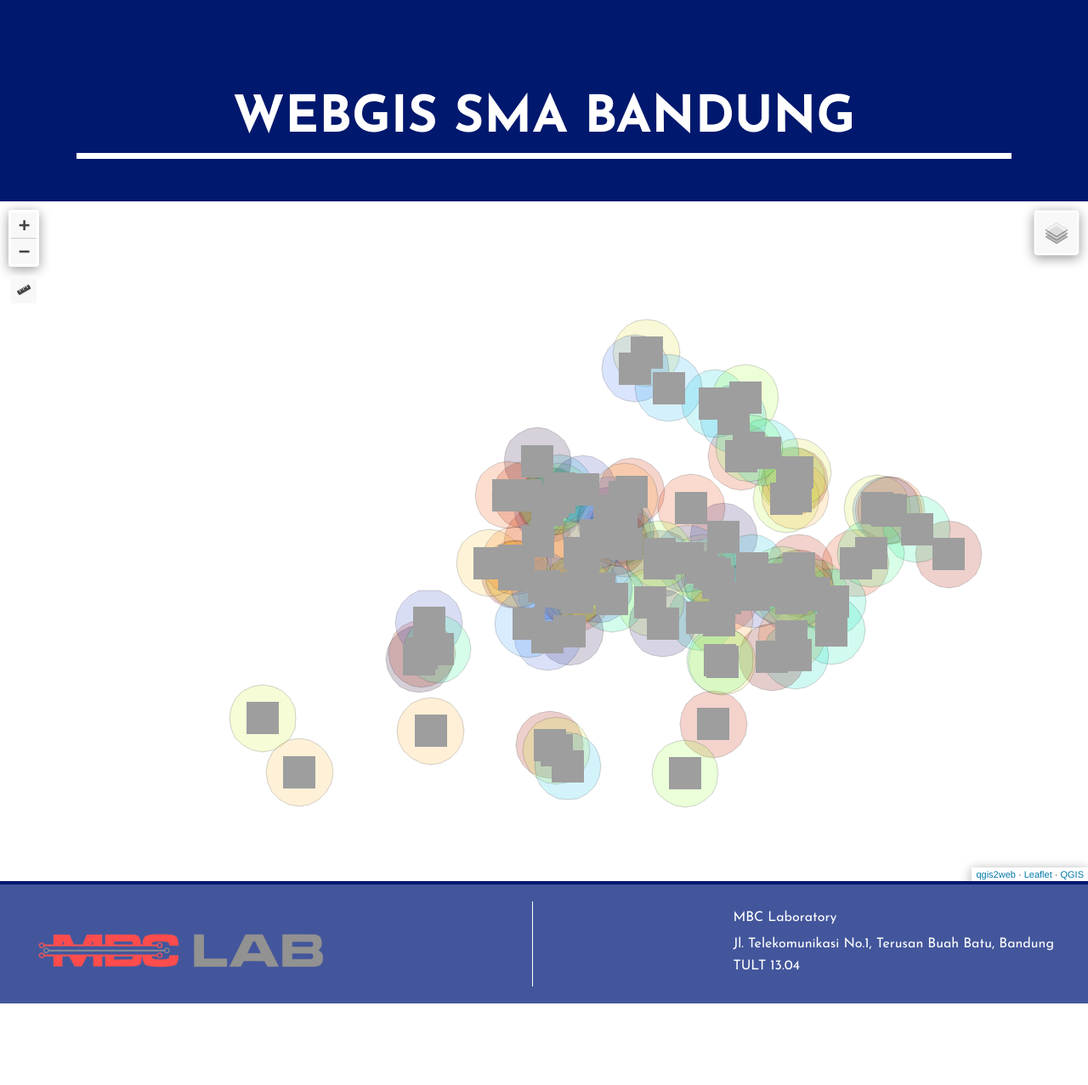
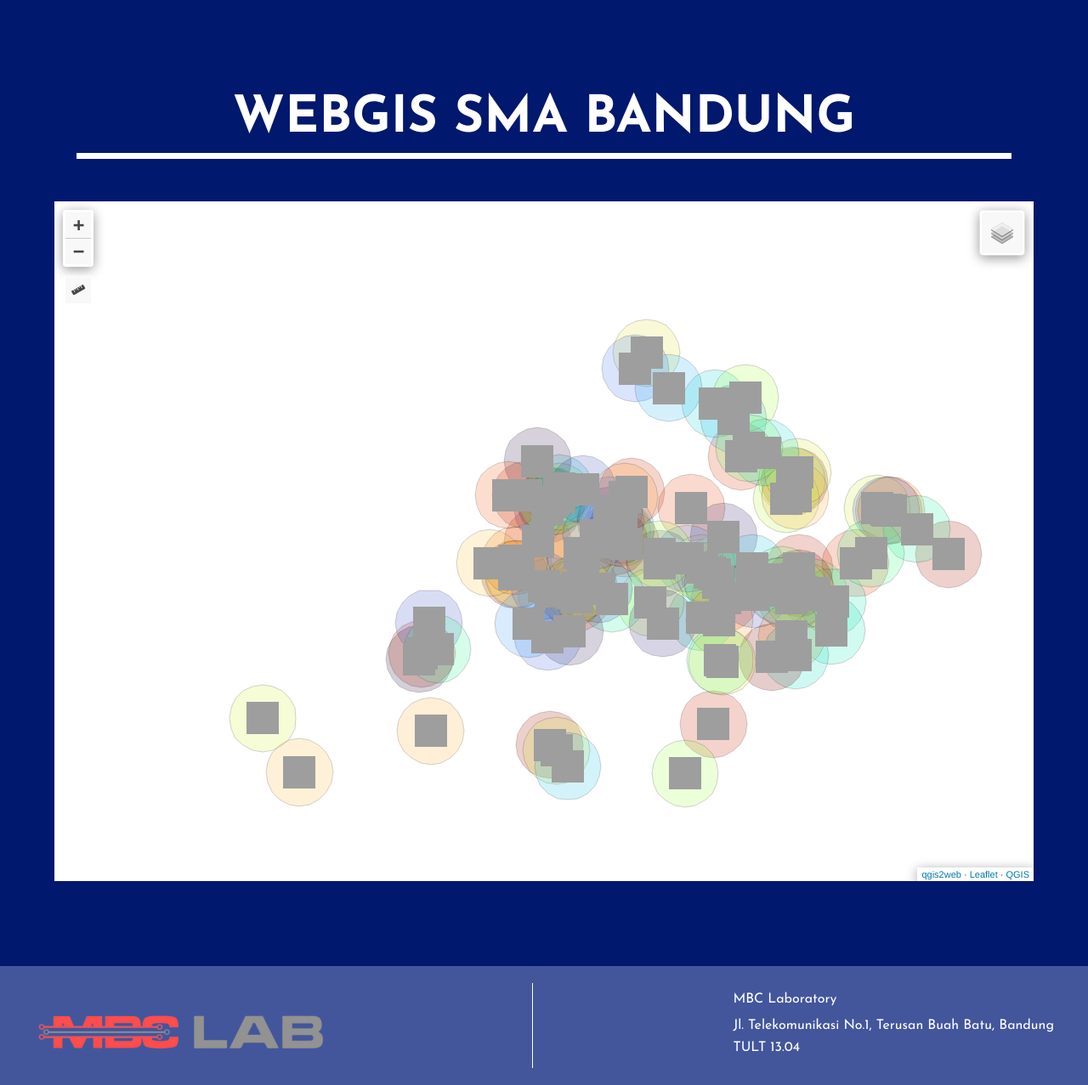
Before and after one commit to raflyzainn/webgis-2-data-sma-, a Flask app: page /webgis in a window 1280 px wide. Shown: the part 80-1357 px from the top of the page at 85% size. Before the commit the page ends 1261 px from the top, so only its background shows below. Run offline with Flask 3, Linux system fonts and the light colour scheme; some libraries are stand-ins or nearby versions.

Commit message:
7th commit

```diff
--- a/Static/Styles/daftarsekolah.css
+++ b/Static/Styles/daftarsekolah.css
@@ -226,6 +226,11 @@ th {
     color: #ffff;
 }
 
+.search-container {
+    margin-top: 20px; /* Add some space above the search bar */
+    text-align: center; /* Center the search bar if needed */
+}
+
 .search-container input {
     width: 100%;
     padding: 13px;
--- a/Static/Styles/tentangkami.css
+++ b/Static/Styles/tentangkami.css
@@ -144,6 +144,11 @@ main img {
     margin-left: 225px;
 }
 
+.team-member a {
+    text-decoration: none;
+    color: #ffff;
+}
+
 .team-member img {
     width: 35%;
     border-radius: 15px;
--- a/Static/Styles/webgis.css
+++ b/Static/Styles/webgis.css
@@ -5,12 +5,15 @@ body {
     flex-direction: column;
     min-height: 100vh;
     margin: 0;
-    overflow-x: hidden; /* Prevents X-axis scrolling */
+    overflow-x: hidden;
 }
 
 main {
     flex-grow: 1;
     padding-top: 100px;
+    display: flex;
+    flex-direction: column;
+    align-items: center;
 }
 
 header {
@@ -57,6 +60,22 @@ header {
 .logo {
     margin-left: 25px;
     width: 325px;
+}
+
+.iframe-container {
+    display: flex;
+    justify-content: center;
+    align-items: center;
+    width: 100%;
+    flex-grow: 1;
+    margin-bottom: 100px;
+}
+
+iframe {
+    width: 90%;
+    height: 100vh;
+    max-height: 800px;
+    border: none;
 }
 
 .footer {
--- a/Templates/webgis.html
+++ b/Templates/webgis.html
@@ -27,13 +27,13 @@
         <h1>WEBGIS SMA BANDUNG</h1>
         <img src="{{ url_for('static', filename='garis-webgis.png') }}" alt="Sample Image">
 
-        <iframe
-            src="{{ url_for('static', filename='qgis2web_2024_10_02-19_46_39_975851/indexqgis.html') }}"
-            frameborder="0"
-            width="100%"
-            height="800px"
-            margin-bottom="100px">
-        </iframe>
+        <div class="iframe-container">
+            <iframe
+                src="{{ url_for('static', filename='qgis2web_2024_10_02-19_46_39_975851/indexqgis.html') }}"
+                width="80%"
+                height="800px">
+            </iframe>
+        </div>
     </main>
 
     <footer class="footer">
```
Also changed, not shown: Templates/tentangkami.html (+12 -12 lines), Static/Images/angkasa marggahayu.png (added), Static/Images/cicalengka.png (added), Static/Images/majalaya.png (added), Static/Images/margahayu.png (added), Static/Images/munawir.jpg (added), Static/Images/rancaekek.png (added), Static/Images/sapta dharma.png (added), Static/Images/sita.jpg (added), Static/Images/telkom bandung.png (added), Static/Images/yppi baleenddah.png (added), Templates/daftarsekolah.html (line endings or trailing spaces).
